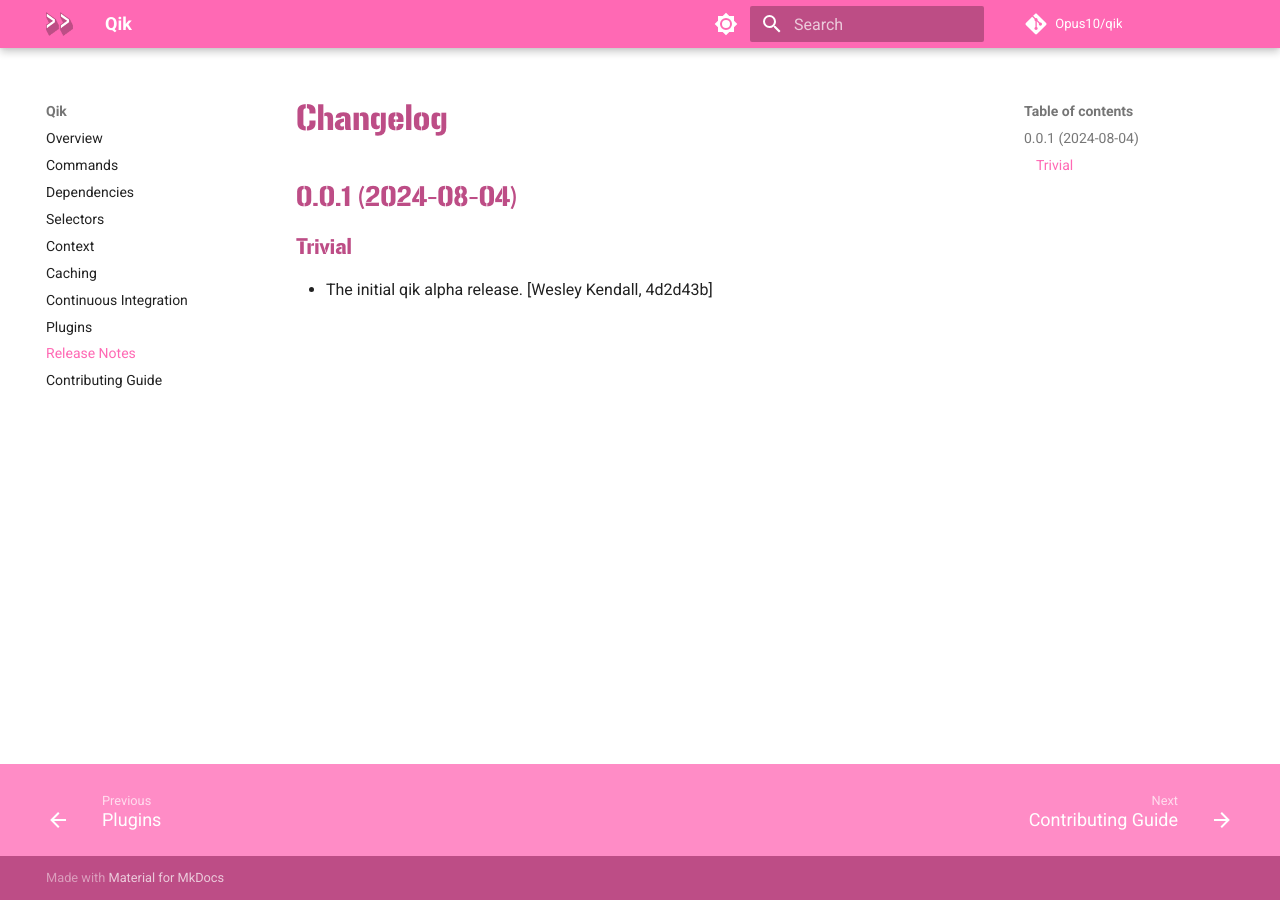
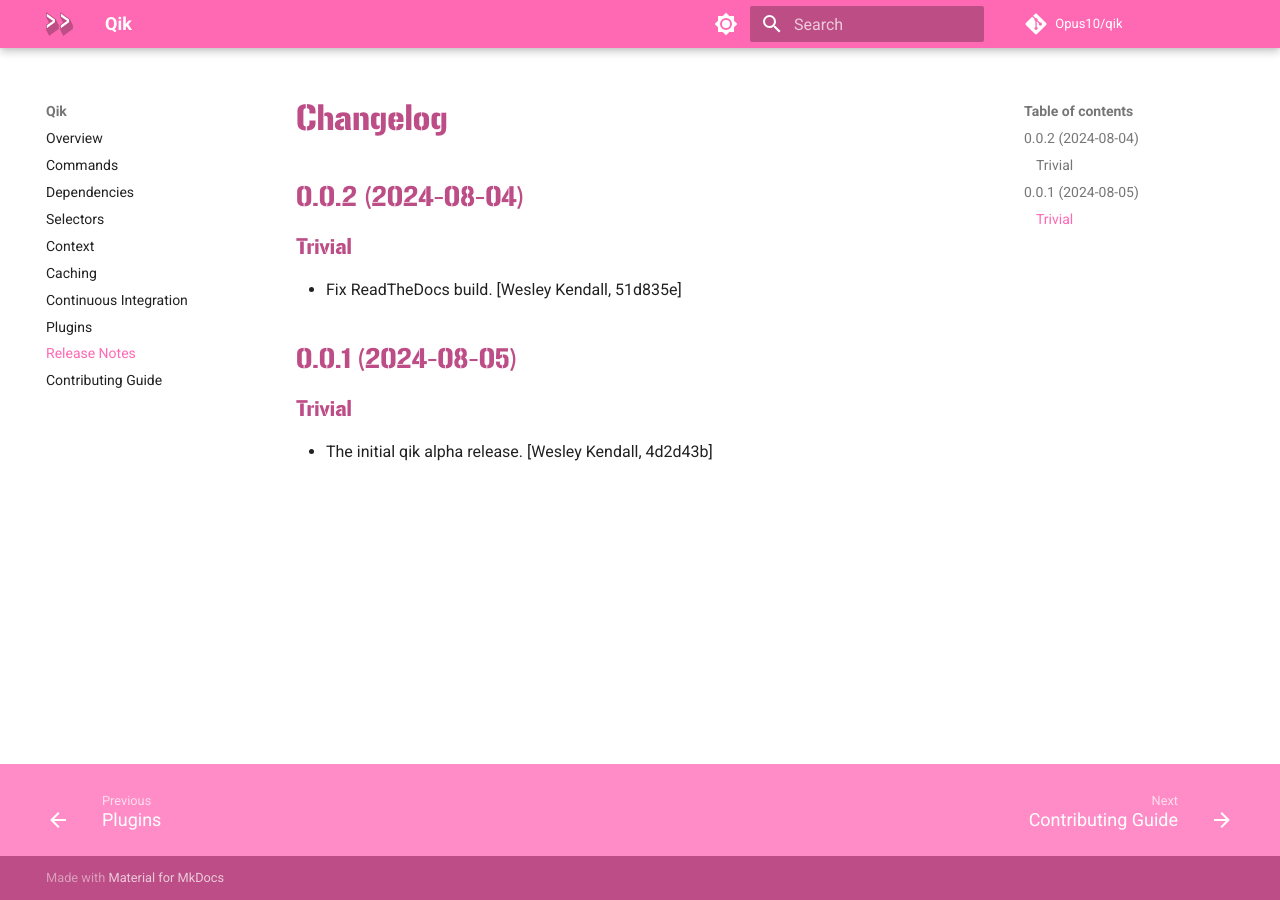
Before and after one commit to Opus10/qik, an MkDocs documentation site: the page built from docs/release_notes.md, in a window 1280 px wide. Built offline with MkDocs 1.6.1 and Material for MkDocs 9.7.7, drawn with Linux system fonts in a browser that asks for light colours; comment, search, counter and statistics services are not loaded.

Commit message:
Release version 0.0.2 [skip ci]
Type: trivial

```diff
--- a/docs/release_notes.md
+++ b/docs/release_notes.md
@@ -1,6 +1,12 @@
 # Changelog
 
-## 0.0.1 (2024-08-04)
+## 0.0.2 (2024-08-04)
+
+### Trivial
+
+  - Fix ReadTheDocs build. [Wesley Kendall, 51d835e]
+
+## 0.0.1 (2024-08-05)
 
 ### Trivial
 
--- a/pyproject.toml
+++ b/pyproject.toml
@@ -27,7 +27,7 @@
 exclude = [
   "*/tests/"
 ]
-version = "0.0.1"
+version = "0.0.2"
 description = "Run cached commands in your modular monorepo."
 authors = ["Opus 10 Engineering"]
 classifiers = [
```
Also changed, not shown: CHANGELOG.md (+7 -1 lines).
